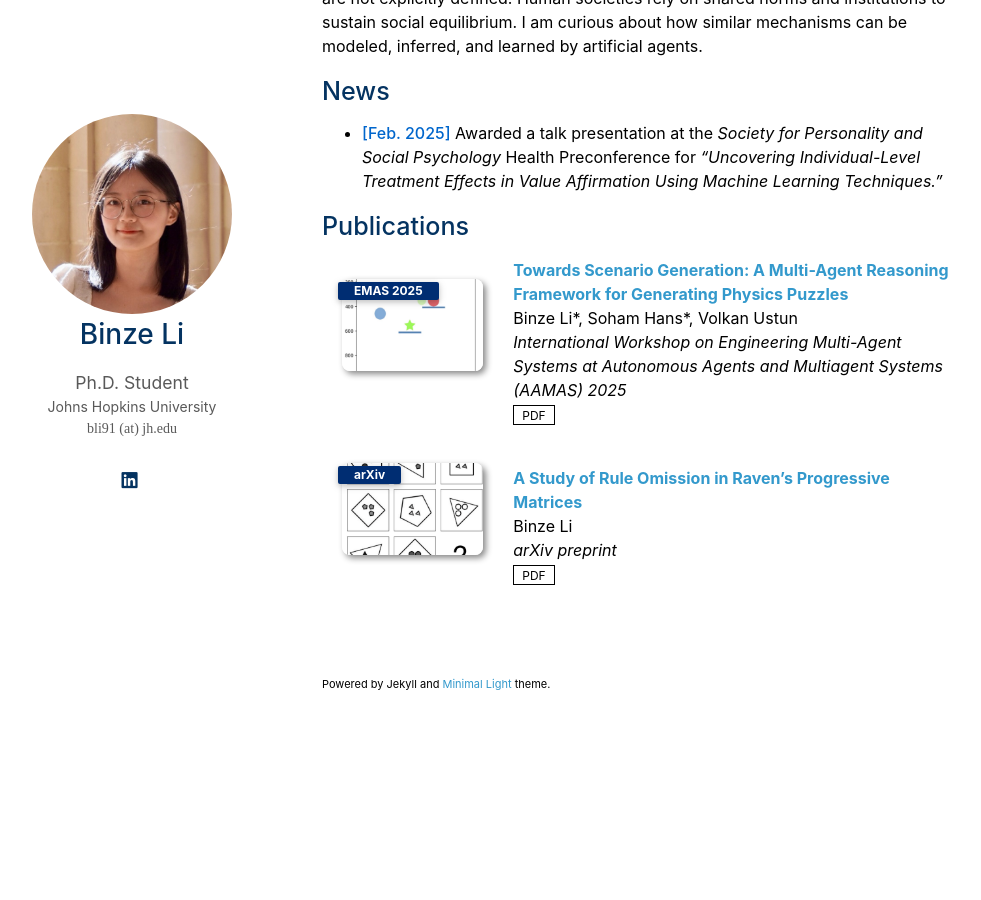
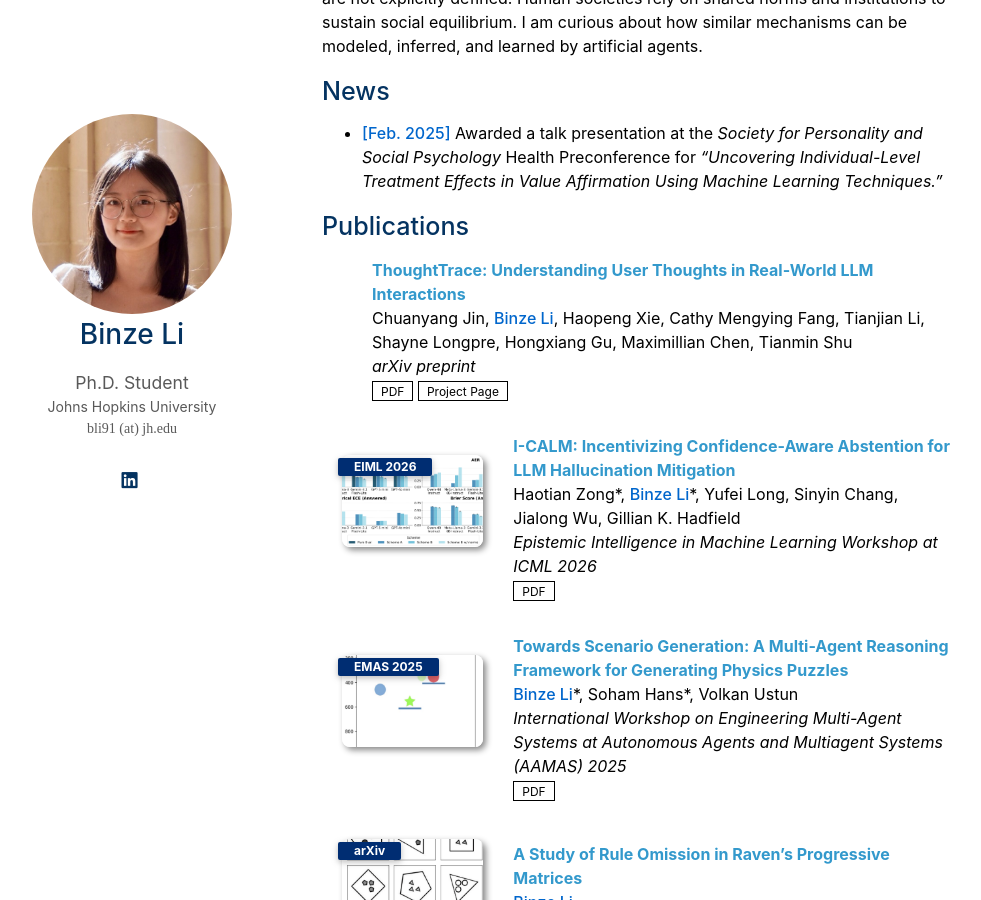
Before and after one commit to binzeli/binzeli.github.io, a Jekyll site: the page built from index.md, in a window 1280 px wide and 900 px high, scrolled down 571 px. Shown: the whole window, without its empty margins (148-1129 px from the left). Built offline with Jekyll 4.4.1, drawn with Linux system fonts in a browser that asks for light colours; a style sheet for code colours, icons or effects is not loaded; our own code applies the rules of GitHub Pages for plain Markdown files; before the commit the page ends 1335 px from its top, so only the background shows below that.

Commit message:
add papers

```diff
--- a/_data/publications.yml
+++ b/_data/publications.yml
@@ -1,14 +1,28 @@
 main:
 
+  - title: "ThoughtTrace: Understanding User Thoughts in Real-World LLM Interactions"
+    authors: "Chuanyang Jin, <strong>Binze Li</strong>, Haopeng Xie, Cathy Mengying Fang, Tianjian Li, Shayne Longpre, Hongxiang Gu, Maximillian Chen, Tianmin Shu"
+    conference: "arXiv preprint"
+    conference_short: "arXiv"
+    pdf: "https://arxiv.org/pdf/2605.20087"
+    page: "https://thoughttrace-project.github.io/"
+
+  - title: "I-CALM: Incentivizing Confidence-Aware Abstention for LLM Hallucination Mitigation"
+    authors: "Haotian Zong*, <strong>Binze Li</strong>*, Yufei Long, Sinyin Chang, Jialong Wu, Gillian K. Hadfield"
+    conference: "Epistemic Intelligence in Machine Learning Workshop at ICML 2026"
+    conference_short: "EIML 2026"
+    pdf: "https://arxiv.org/pdf/2604.03904"
+    image : /assets/img/EIML2026.png
+
   - title: "Towards Scenario Generation: A Multi-Agent Reasoning Framework for Generating Physics Puzzles"
-    authors: "Binze Li*, Soham Hans*, Volkan Ustun"
+    authors: "<strong>Binze Li</strong>*, Soham Hans*, Volkan Ustun"
     conference_short: "EMAS 2025"
     conference: "International Workshop on Engineering Multi-Agent Systems at Autonomous Agents and Multiagent Systems (AAMAS) 2025"
     pdf: "https://link.springer.com/chapter/10.1007/978-3-032-18011-7_1"
     image : /assets/img//EMAS2025.png
 
   - title: "A Study of Rule Omission in Raven’s Progressive Matrices"
-    authors: "Binze Li"
+    authors: "<strong>Binze Li</strong>"
     conference: "arXiv preprint"
     conference_short: "arXiv"
     pdf: "https://arxiv.org/pdf/2510.03127"
```
Also changed, not shown: assets/img/EIML2026.png (added).
